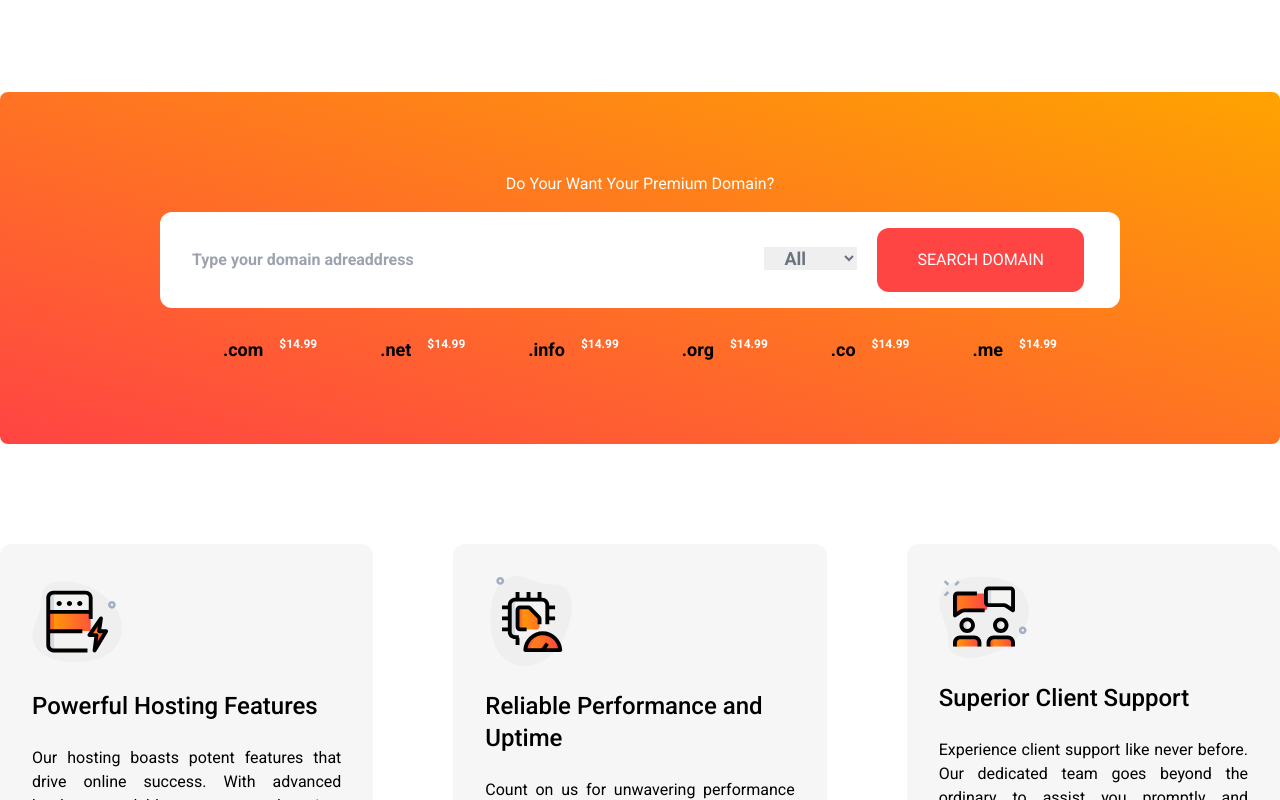
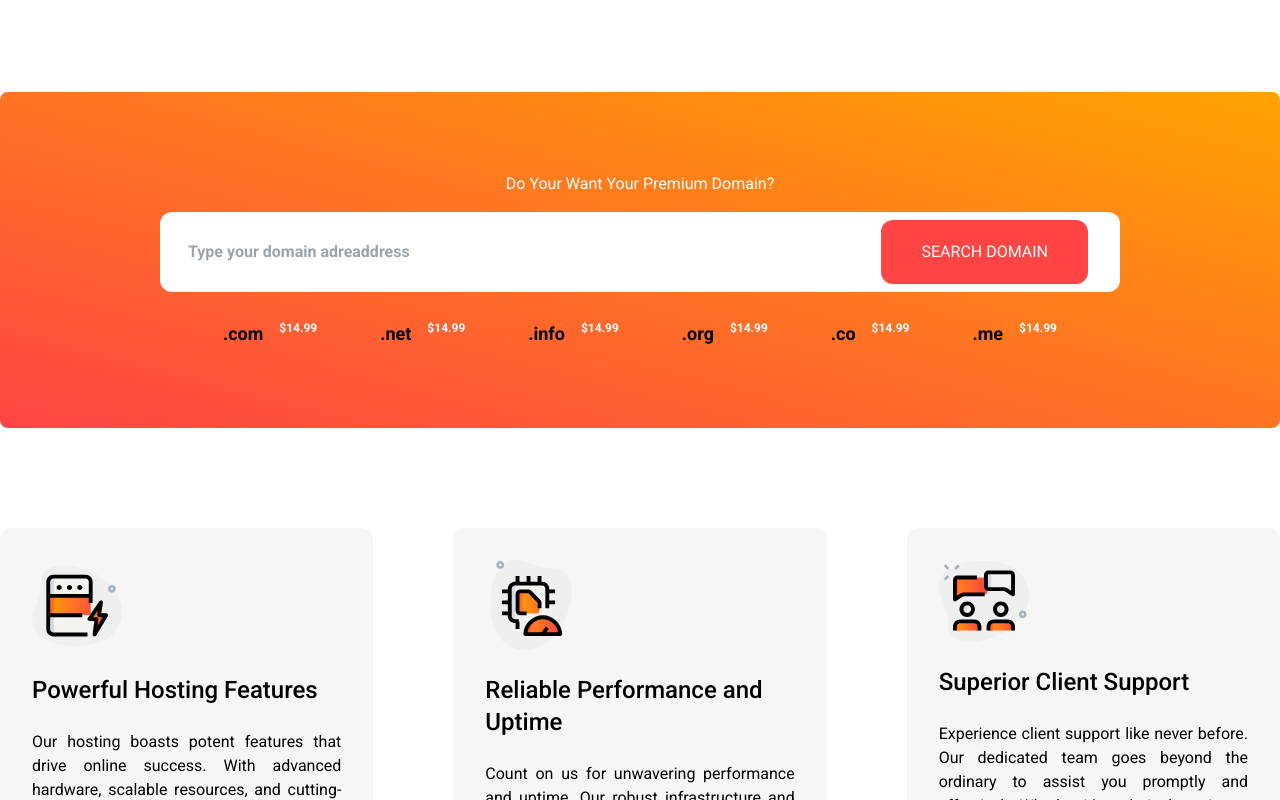
Before and after one commit to pothikit/hostfule-project, a React (Create React App) app: page / in a window 1280 px wide. Shown: the part 995-1795 px from the top of the page. Built offline with nearby package versions, Linux system fonts and the light colour scheme; a web font is replaced by a local one.

Commit message:
domain Serch

```diff
--- a/src/components/header/Header.jsx
+++ b/src/components/header/Header.jsx
@@ -16,7 +16,7 @@ export const Header = () => {
                         <ul className='flex justify-end items-center gap-12 text-white text-lg'>
                             <li className=''><a href="https://wa.me/+8801719375526" className='flex items-center gap-4'><span className="rotate-[270deg]"><FaWhatsappSquare /></span>+8801719375526</a></li>
                             <li className=''><a href="mailto:hostflu@gmail.com" className='flex items-center gap-4'><FaEnvelope />Contact us</a></li>
-                            <button className="p-2 border border-black border-opacity-40 hover:text-black hover:border-white duration-500 px-4 text-white rounded-md text-base">CLIENT PORTAL</button>
+                            <Link to="https://my.hostflu.com/register.php" target="_blank" className="p-2 border border-black border-opacity-40 hover:text-black hover:border-white duration-500 px-4 text-white rounded-md text-base">CLIENT PORTAL</Link>
                         </ul>
                     </div>
                 </div>
--- a/src/components/home/domainSeach.jsx
+++ b/src/components/home/domainSeach.jsx
@@ -1,16 +1,31 @@
-import React, { useState } from 'react'
+import React, { } from 'react'
 import data from '../../data.json'
 
 function DomainSeach() {
     let alldomain = data.domainExtention
     let extensions = data.domainExtention.slice(0, 6);
-    const handleInput = (e) => {
-        // let doaminName = e.targent.value
+    // const [input, setInput] = useState('');
 
-    }
-    const handeSelect = (e) => {
-        console.log(e.target.value)
-    }
+
+
+
+    // const handleInput = (e) => {
+    //     e.preventDefault();
+    //     let domainName = e.target.domainName.value;
+    //     let extension = e.target.extension.value
+    //     console.log(extension, domainName)
+    //     return ({ domainName, extension })
+    //     // let doaminName = e.targent.value
+    //     // let query = domainName + extension
+    //     // return query;
+    // }
+    // let totalValue = ""
+    // const handleSubmit = () => {
+    //     let domainInput = document.getElementById("domainName").value;
+    //     let extensionSelect = document.getElementById("extensionSelect").value;
+    //     totalValue = domainInput + extensionSelect;
+    // }
+
     return (
         <section className='py-20'>
             <div className="container mx-auto">
@@ -18,15 +33,18 @@ function DomainSeach() {
                     <div className='p-20 px-40'>
                         <h2 className='text-center text-white mb-4'>Do Your Want Your Premium Domain?</h2>
                         <div className='search-bar flex flex-col'>
-                            <form method="post" action="https://my.hostflu.com/cart.php?a=add&domain=register" className='bg-white flex justify-between items-center p-4 rounded-xl'>
-                                <input type="text" placeholder='Type your domain adreaddress' className='p-4 flex-1 outline-none font-semibold' name="query" onChange={handleInput} />
+                            <form method="post" action="https://my.hostflu.com/cart.php?a=add&domain=register" className='bg-white flex justify-between items-center px-3 py-2 rounded-xl'>
+
+                                <input type="text" placeholder='Type your domain adreaddress' className='p-4 flex-1 outline-none font-semibold' name="query" id='domainName' />
+
+
                                 <div className='px-5 space-x-5'>
-                                    <select name="" id="" className='outline-0 text-lg px-4 text-gray-500 font-semibold cursor-pointer' onChange={handeSelect}>
+                                    {/* <select name="extension" id="extensionSelect" className='outline-0 text-lg px-4 text-gray-500 font-semibold cursor-pointer'>
                                         <option value="All" defaultValue>All</option>
                                         {alldomain.map((domain) => (
                                             <option key={domain.id} className='text-lg' value={domain.extension}>{domain.extension}</option>
                                         ))}
-                                    </select>
+                                    </select> */}
                                     <input type="submit" value="SEARCH DOMAIN" className='cursor-pointer py-5 bg-primary rounded-xl text-white px-10' />
                                 </div>
                             </form>
@@ -44,7 +62,7 @@ function DomainSeach() {
                     </div>
                 </div>
             </div>
-        </section>
+        </section >
     )
 }
 
```
